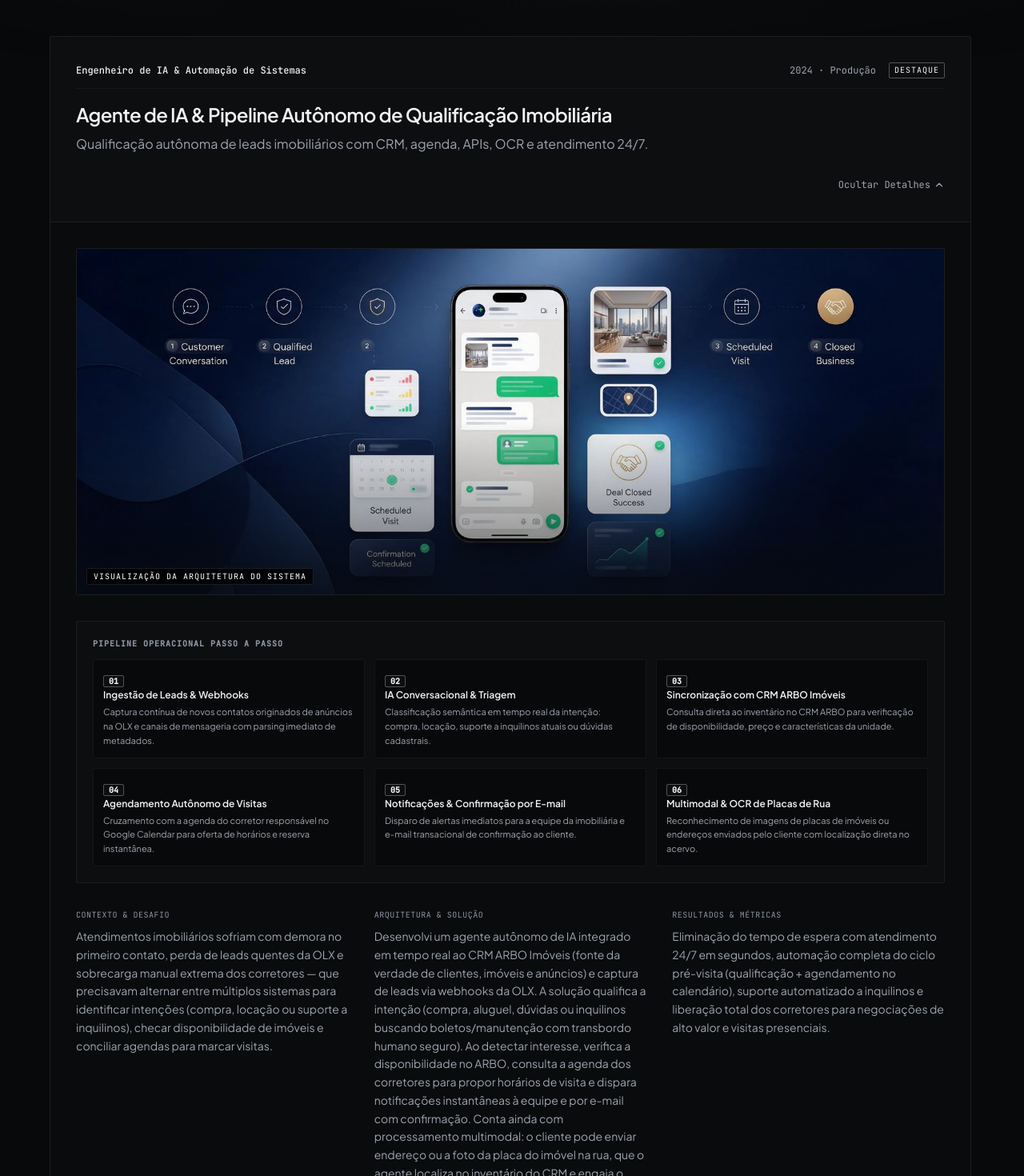
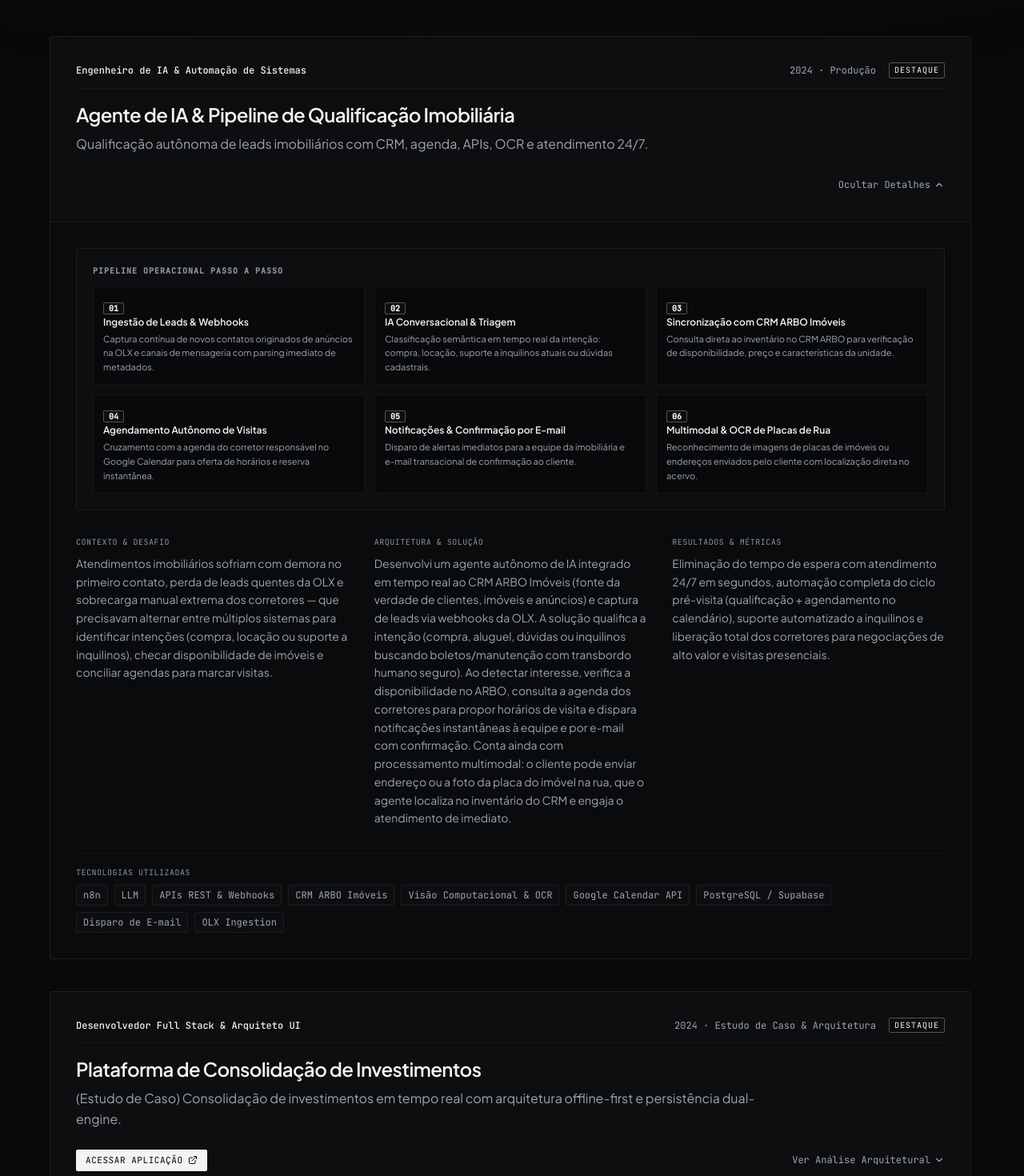
Before and after one commit to Wallace-Pereira1/portfolio-wallace, a React (Vite) app: page /estudos in a window 1280 px wide. Shown: the part 540-2010 px from the top of the page at 80% size. Built offline with nearby package versions, Linux system fonts and the light colour scheme.

Commit message:
disable cards

```diff
--- a/src/data/projects.ts
+++ b/src/data/projects.ts
@@ -1,15 +1,15 @@
 import { Project } from '../types';
-import realEstateAiImg from '../assets/images/real_estate_agent_1790275435285.jpg';
-import financehubImg from '../assets/images/financehub.jpg';
-import aspToAngularImg from '../assets/images/asptoangular.png';
-import bistroMockupImg from '../assets/images/bistro_tablet_mockup_1790556479120.jpg';
-import documentOcrImg from '../assets/images/document_ocr_pipeline_1790557791118.jpg';
-import fiscalSentinelImg from '../assets/images/fiscal_sentinel_audit_1790558022531.jpg';
+// import realEstateAiImg from '../assets/images/real_estate_agent_1790275435285.jpg';
+// import financehubImg from '../assets/images/financehub.jpg';
+// import aspToAngularImg from '../assets/images/asptoangular.png';
+// import bistroMockupImg from '../assets/images/bistro_tablet_mockup_1790556479120.jpg';
+// import documentOcrImg from '../assets/images/document_ocr_pipeline_1790557791118.jpg';
+// import fiscalSentinelImg from '../assets/images/fiscal_sentinel_audit_1790558022531.jpg';
 
 export const projectsPt: Project[] = [
   {
     id: '01',
-    title: 'Agente de IA & Pipeline Autônomo de Qualificação Imobiliária',
+    title: 'Agente de IA & Pipeline de Qualificação Imobiliária',
     tagline: 'Qualificação autônoma de leads imobiliários com CRM, agenda, APIs, OCR e atendimento 24/7.',
     category: 'integration_api',
     role: 'Engenheiro de IA & Automação de Sistemas',
@@ -18,7 +18,7 @@ export const projectsPt: Project[] = [
     solution: 'Desenvolvi um agente autônomo de IA integrado em tempo real ao CRM ARBO Imóveis (fonte da verdade de clientes, imóveis e anúncios) e captura de leads via webhooks da OLX. A solução qualifica a intenção (compra, aluguel, dúvidas ou inquilinos buscando boletos/manutenção com transbordo humano seguro). Ao detectar interesse, verifica a disponibilidade no ARBO, consulta a agenda dos corretores para propor horários de visita e dispara notificações instantâneas à equipe e por e-mail com confirmação. Conta ainda com processamento multimodal: o cliente pode enviar endereço ou a foto da placa do imóvel na rua, que o agente localiza no inventário do CRM e engaja o atendimento de imediato.',
     impact: 'Eliminação do tempo de espera com atendimento 24/7 em segundos, automação completa do ciclo pré-visita (qualificação + agendamento no calendário), suporte automatizado a inquilinos e liberação total dos corretores para negociações de alto valor e visitas presenciais.',
     technologies: ['n8n', 'LLM', 'APIs REST & Webhooks', 'CRM ARBO Imóveis', 'Visão Computacional & OCR', 'Google Calendar API', 'PostgreSQL / Supabase', 'Disparo de E-mail', 'OLX Ingestion'],
-    imageUrl: realEstateAiImg,
+    // imageUrl: realEstateAiImg,
     featured: true,
     workflow: [
       {
@@ -55,7 +55,7 @@ export const projectsPt: Project[] = [
   },
   {
     id: '02',
-    title: 'FinanceHub: Plataforma de Consolidação de Investimentos',
+    title: 'Plataforma de Consolidação de Investimentos',
     tagline: '(Estudo de Caso) Consolidação de investimentos em tempo real com arquitetura offline-first e persistência dual-engine.',
     category: 'web_product',
     role: 'Desenvolvedor Full Stack & Arquiteto UI',
@@ -65,7 +65,7 @@ export const projectsPt: Project[] = [
     impact: 'Eliminação total de telas travadas por espera de rede, resposta gráfica imediata e retenção integral do estado da carteira mesmo em modo desconectado.',
     technologies: ['React', 'TypeScript', 'Vite', 'Zustand', 'Supabase', 'PostgreSQL', 'Tailwind CSS', 'Recharts', 'D3'],
     liveUrl: 'https://fin-hub-black.vercel.app/',
-    imageUrl: financehubImg,
+    // imageUrl: financehubImg,
     featured: true,
     workflow: [
       {
@@ -96,7 +96,7 @@ export const projectsPt: Project[] = [
     solution: 'Migração colaborativa de uma aplicação corporativa desenvolvida em ASP para uma arquitetura modular baseada em Angular e TypeScript. Participei da reestruturação das interfaces, componentização, integração com APIs e evolução gradual do sistema, mantendo a continuidade da operação durante a transição.',
     impact: 'O projeto reduziu o tempo de carregamento em mais de 70% e estabeleceu uma base mais moderna, manutenível e preparada para novas funcionalidades, além de melhorar a acessibilidade e escalabilidade.',
     technologies: ['Angular', 'TypeScript', 'ASP Clássico / Legado', 'Arquitetura SPA', 'REST APIs', 'Componentização', 'Clean Code'],
-    imageUrl: aspToAngularImg,
+    // imageUrl: aspToAngularImg,
     featured: true,
     workflow: [
       {
@@ -147,7 +147,7 @@ export const projectsPt: Project[] = [
     solution: 'Desenvolvi uma aplicação web fluida otimizada para tablets de salão, com arquitetura de estado preditiva para controle de comandas e mesas. Integrei a API do WhatsApp Business para disparo automático e padronizado de ordens de produção diretamente para o ponto de preparo da cozinha.',
     impact: 'Redução drástica no tempo de fechamento de pedidos de mesa e sincronização transparente entre atendimento e produção.',
     technologies: ['React', 'TypeScript', 'Tailwind CSS', 'WhatsApp Business API', 'Context API', 'Mobile UX'],
-    imageUrl: bistroMockupImg,
+    // imageUrl: bistroMockupImg,
     liveUrl: 'https://bistro-cardapio.vercel.app/',
   },
   {
@@ -161,7 +161,7 @@ export const projectsPt: Project[] = [
     solution: 'Desenvolvi um pipeline estruturado utilizando Gemini 2.0 Flash como motor analítico de visão documental, acoplado a uma camada rigorosa de parsing tipado em TypeScript com validações de esquema via Zod antes da persistência downstream em banco relacional.',
     impact: 'Redução de retrabalho operacional e garantia de integridade estrutural no banco de dados corporativo.',
     technologies: ['TypeScript', 'Node.js', 'Gemini 2.0 Flash', 'Zod Schemas', 'Python', 'PostgreSQL'],
-    imageUrl: documentOcrImg,
+    // imageUrl: documentOcrImg,
   },
   {
     id: '07',
@@ -174,7 +174,7 @@ export const projectsPt: Project[] = [
     solution: 'Criei um motor de auditoria contínua em Node.js e PostgreSQL que cruza registros de emissão, parâmetros de alíquotas e histórico de transações, emitindo relatórios de inconformidade e notificações proativas para a equipe contábil.',
     impact: 'Detecção antecipada de divergências cadastrais e diminuição do risco de passivos fiscais.',
     technologies: ['Node.js', 'PostgreSQL', 'React', 'TypeScript', 'Jest', 'CI/CD Pipelines'],
-    imageUrl: fiscalSentinelImg,
+    // imageUrl: fiscalSentinelImg,
   },
 ];
 
@@ -190,7 +190,7 @@ export const projectsEn: Project[] = [
     solution: 'Architected an autonomous AI agent directly integrated with ARBO CRM (single source of truth for clients, properties, and listings) and OLX lead webhooks. The system classifies intent (purchase, rental, support inquiries, or existing tenant requests like invoice duplicates and maintenance tickets with graceful human hand-off). Upon qualifying buyers/renters, it verifies real-time unit availability in ARBO, queries broker calendars to propose visit slots, and dispatches automated team alerts and confirmation emails. Additionally supports multimodal lookup: clients can text an address or snap a photo of a street sign, which the agent identifies within ARBO inventory to initiate immediate triage.',
     impact: 'Zero response latency with 24/7 instant lead triage, end-to-end automation of the pre-visit lifecycle (intent qualification + calendar booking), automated tenant service, and freeing brokers to focus exclusively on high-conversion deals and on-site visits.',
     technologies: ['n8n', 'LLM', 'REST APIs & Webhooks', 'ARBO Real Estate CRM', 'Computer Vision & OCR', 'Google Calendar API', 'PostgreSQL / Supabase', 'Email Notifications', 'OLX Lead Ingestion'],
-    imageUrl: realEstateAiImg,
+    // imageUrl: realEstateAiImg,
     featured: true,
     workflow: [
       {
@@ -227,7 +227,7 @@ export const projectsEn: Project[] = [
   },
   {
     id: '02',
-    title: 'FinanceHub: SaaS Investment Consolidation Platform',
+    title: 'SaaS Investment Consolidation Platform',
     tagline: '(Case Study) Consolidation of investments in real time with offline-first architecture and dual-engine persistence.',
     category: 'web_product',
     role: 'Full Stack Software Engineer & UI Architect',
@@ -237,7 +237,7 @@ export const projectsEn: Project[] = [
     impact: 'Zero network-wait UI freezing, immediate charts responsiveness, and continuous portfolio availability even when offline.',
     technologies: ['React', 'TypeScript', 'Vite', 'Zustand', 'Supabase', 'PostgreSQL', 'Tailwind CSS', 'Recharts', 'D3'],
     liveUrl: 'https://fin-hub-black.vercel.app/',
-    imageUrl: financehubImg,
+    // imageUrl: financehubImg,
     featured: true,
     workflow: [
       {
@@ -268,7 +268,7 @@ export const projectsEn: Project[] = [
     solution: 'Collaborative migration of a corporate application built on ASP to a modern modular architecture powered by Angular and TypeScript. Actively contributed to UI restructuring, componentization, REST API integration, and progressive system rollout while preserving uninterrupted operations during the transition.',
     impact: 'Reduced page loading times by over 70% and established a modernized, maintainable codebase ready for feature scalability, enhanced accessibility, and seamless long-term maintenance.',
     technologies: ['Angular', 'TypeScript', 'Legacy ASP', 'SPA Architecture', 'REST APIs', 'Component Design', 'Clean Code'],
-    imageUrl: aspToAngularImg,
+    // imageUrl: aspToAngularImg,
     featured: true,
     workflow: [
       {
@@ -319,7 +319,7 @@ export const projectsEn: Project[] = [
     solution: 'Created an offline-first responsive web client tailored for restaurant floor tablets, engineered around predictive table states and instantaneous kitchen dispatch over the WhatsApp Business API.',
     impact: 'Dramatic reduction in table turnaround latency and harmonious order synchronization between dining hall and kitchen line.',
     technologies: ['React', 'TypeScript', 'Tailwind CSS', 'WhatsApp Business API', 'Context API', 'Mobile UX'],
-    imageUrl: bistroMockupImg,
+    // imageUrl: bistroMockupImg,
     liveUrl: 'https://bistro-cardapio.vercel.app/',
   },
   {
@@ -333,7 +333,7 @@ export const projectsEn: Project[] = [
     solution: 'Engineered an automated parsing engine utilizing Gemini 2.0 Flash for visual token extraction, coupled with rigorous TypeScript Zod schema casting before downstream relational storage.',
     impact: 'Substantial reduction in clerical processing cycles and 100% type-safe data ingress into enterprise systems.',
     technologies: ['TypeScript', 'Node.js', 'Gemini 2.0 Flash', 'Zod Schemas', 'Python', 'PostgreSQL'],
-    imageUrl: documentOcrImg,
+    // imageUrl: documentOcrImg,
   },
   {
     id: '07',
@@ -346,6 +346,6 @@ export const projectsEn: Project[] = [
     solution: 'Built an autonomous transaction inspection daemon in Node.js and PostgreSQL that evaluates transaction histories and tax brackets, generating automated compliance reports and alerts.',
     impact: 'Early detection of reconciliation inconsistencies, lowering fiscal exposure and penalty liabilities.',
     technologies: ['Node.js', 'PostgreSQL', 'React', 'TypeScript', 'Jest', 'CI/CD Pipelines'],
-    imageUrl: fiscalSentinelImg,
+    // imageUrl: fiscalSentinelImg,
   },
 ];
```
